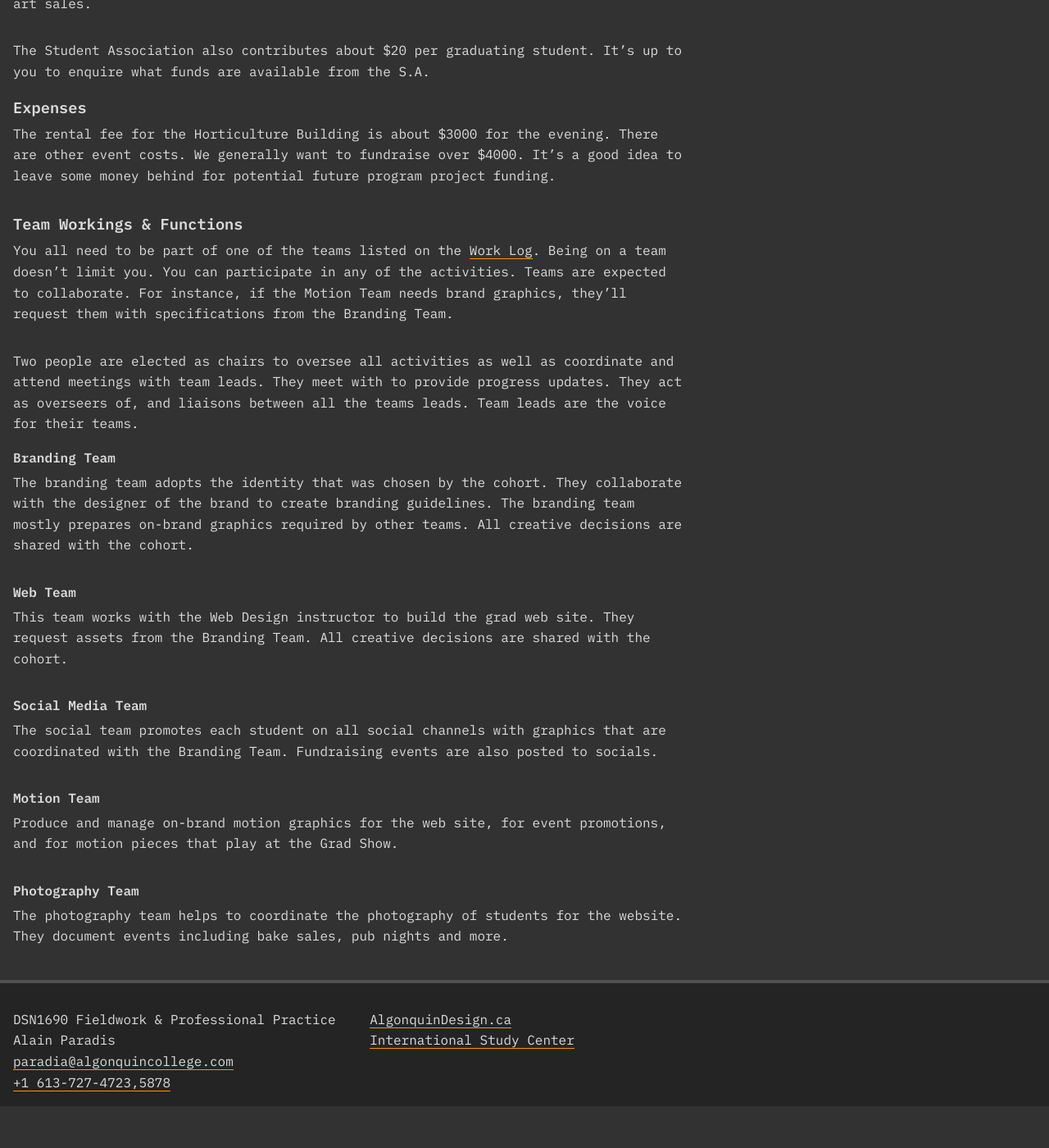
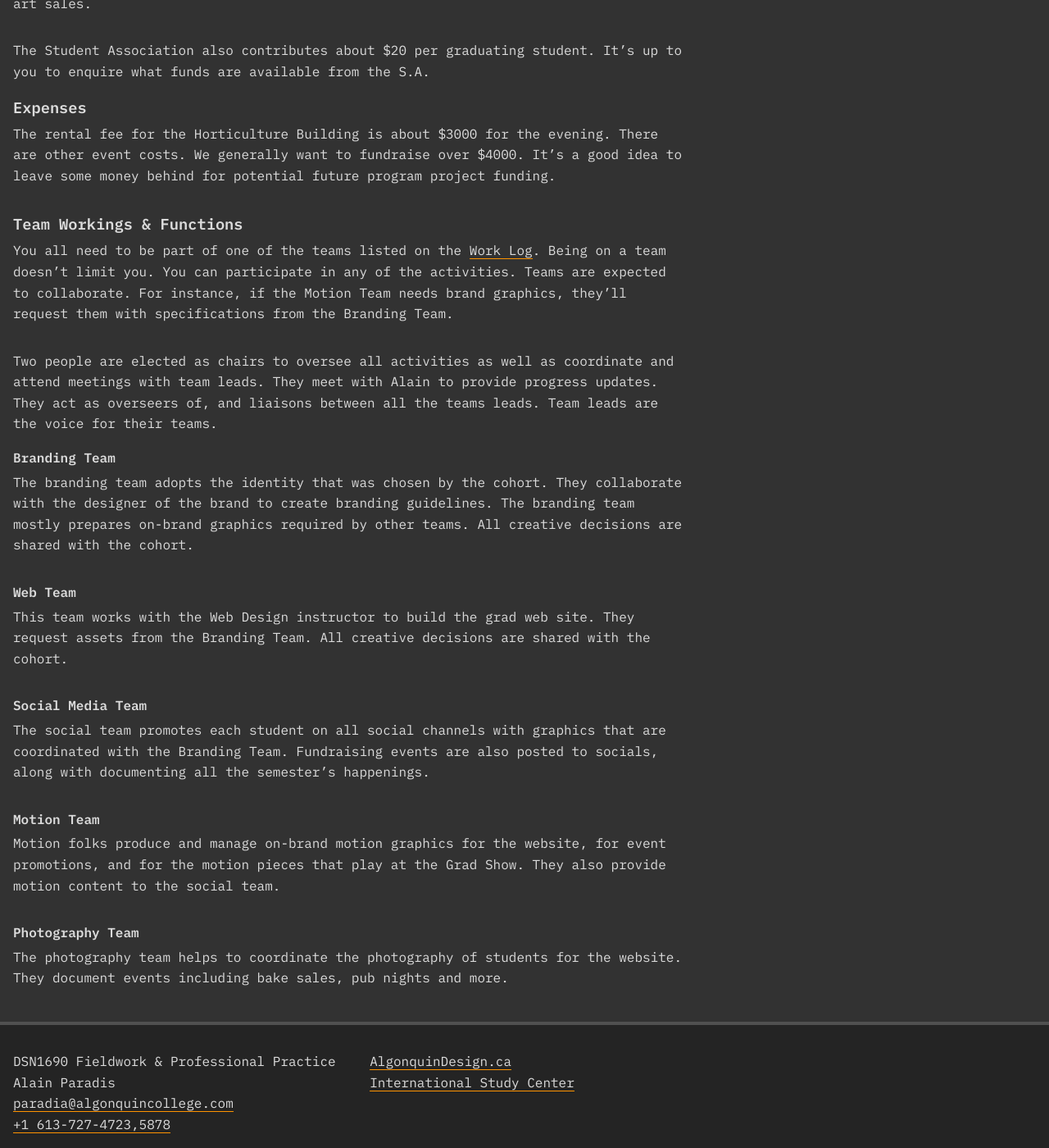
Before and after one commit to AlainParadis/wil, a Jekyll site: the page built from grad-show.md, in a window 1280 px wide and 1400 px high, scrolled down 638 px. Shown: the whole window at 82% size. Built offline with Jekyll 4.4.1, drawn with Linux system fonts in a browser that asks for light colours; before the commit the page ends 1987 px from its top, so only the background shows below that.

Commit message:
small text edits

```diff
--- a/grad-show.md
+++ b/grad-show.md
@@ -28,7 +28,7 @@ The rental fee for the Horticulture Building is about $3000 for the evening. The
 
 You all need to be part of one of the teams listed on the <a href="{{ site.data.course-info.work-spreadsheet }}" title="Grad Show Teams/Work Log" target="_blank">Work Log</a>. Being on a team doesn't limit you. You can participate in any of the activities. Teams are expected to collaborate. For instance, if the Motion Team needs brand graphics, they'll request them with specifications from the Branding Team.
 
-Two people are elected as chairs to oversee all activities as well as coordinate and attend meetings with team leads. They meet with {{ site.data.course-info.prof-screen-name }} to provide progress updates. They act as overseers of, and liaisons between all the teams leads. Team leads are the voice for their teams.
+Two people are elected as chairs to oversee all activities as well as coordinate and attend meetings with team leads. They meet with {{ site.data.course-info.prof-short-name }} to provide progress updates. They act as overseers of, and liaisons between all the teams leads. Team leads are the voice for their teams.
 
 #### Branding Team
 
@@ -40,11 +40,11 @@ This team works with the Web Design instructor to build the grad web site. They
 
 #### Social Media Team
 
-The social team promotes each student on all social channels with graphics that are coordinated with the Branding Team. Fundraising events are also posted to socials.
+The social team promotes each student on all social channels with graphics that are coordinated with the Branding Team. Fundraising events are also posted to socials, along with documenting all the semester's happenings.
 
 #### Motion Team
 
-Produce and manage on-brand motion graphics for the web site, for event promotions, and for motion pieces that play at the Grad Show.
+Motion folks produce and manage on-brand motion graphics for the website, for event promotions, and for the motion pieces that play at the Grad Show. They also provide motion content to the social team.
 
 #### Photography Team
 
```
